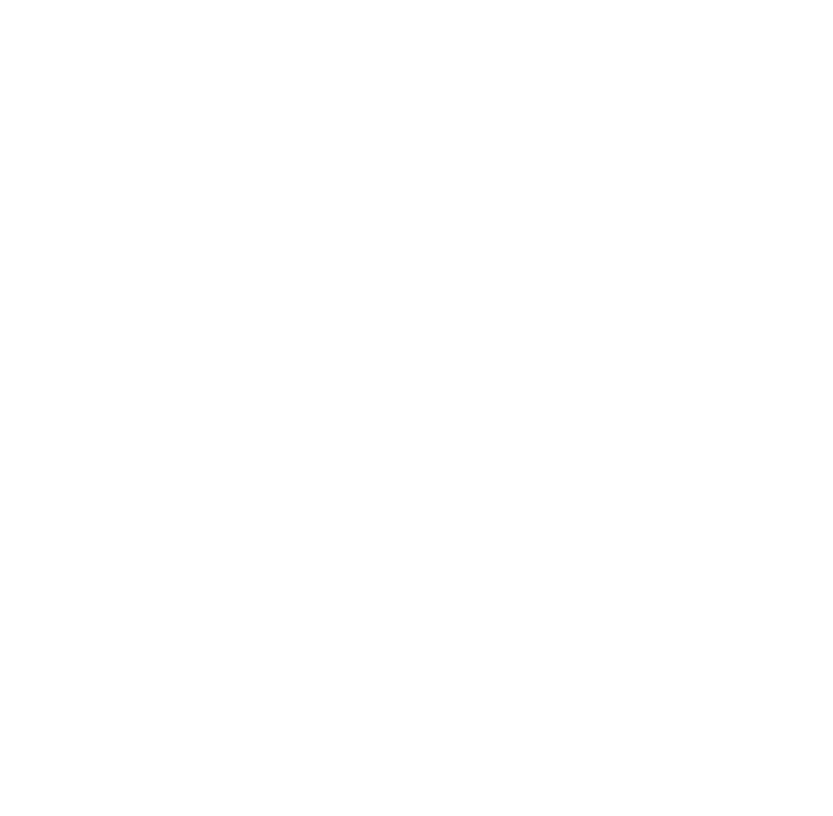
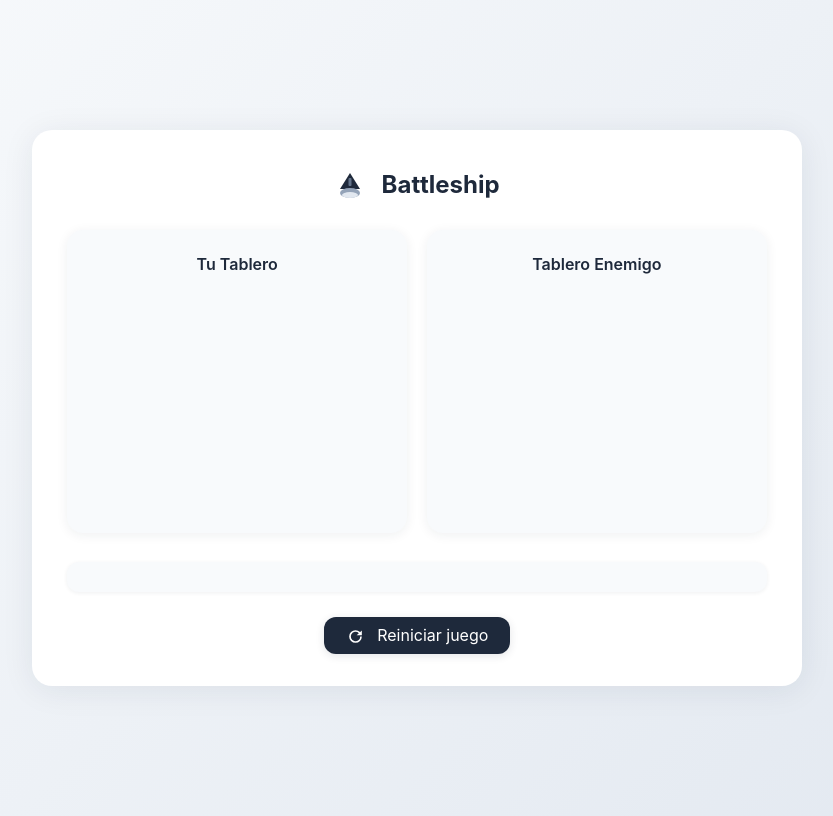
Before and after one commit to manulzvz/battleship, a website built with webpack: page public/index.html in a window 1280 px wide. Shown: the whole page, without its empty margins (223-1056 px from the left). Built offline with nearby package versions, Linux system fonts and the light colour scheme.

Commit message:
feat: Modify visual design: structure, colors and SVGs

```diff
--- a/public/index.html
+++ b/public/index.html
@@ -1,12 +1,71 @@
 <!DOCTYPE html>
 <html lang="en">
-<head>
-    <meta charset="UTF-8">
-    <meta name="viewport" content="width=device-width, initial-scale=1.0">
-    <title>Battleship</title>
-</head>
-<body>
-    <div id="app"></div>
+  <head>
+    <meta charset="UTF-8" />
+    <meta name="viewport" content="width=device-width, initial-scale=1.0" />
+    <title>Battleship - Simple Game</title>
+    <link
+      href="https://fonts.googleapis.com/css?family=Poppins:400,600&display=swap"
+      rel="stylesheet"
+    />
+  </head>
+  <body>
+    <div class="main-container">
+      <header>
+        <h1>
+          <svg
+            xmlns="http://www.w3.org/2000/svg"
+            class="ship-icon"
+            viewBox="0 0 32 32"
+            fill="none"
+            width="32"
+            height="32"
+          >
+            <g>
+              <path d="M16 3 L26 19 H6 Z" fill="#1e293b" />
+              <rect x="14.5" y="8" width="3" height="8" rx="1" fill="#64748b" />
+              <ellipse cx="16" cy="23" rx="10" ry="5" fill="#94a3b8" />
+              <ellipse cx="16" cy="25" rx="8" ry="3" fill="#e2e8f0" />
+            </g>
+          </svg>
+          Battleship
+        </h1>
+      </header>
+
+      <section class="boards-section">
+        <div class="board-card">
+          <h2>Tu Tablero</h2>
+
+          <div id="player-board" class="board"></div>
+        </div>
+
+        <div class="board-card">
+          <h2>Tablero Enemigo</h2>
+
+          <div id="computer-board" class="board"></div>
+        </div>
+      </section>
+
+      <div class="info-panel" id="game-messages"></div>
+
+      <button id="restart-btn">
+        <svg
+          class="restart-icon"
+          xmlns="http://www.w3.org/2000/svg"
+          width="19"
+          height="19"
+          fill="none"
+          viewBox="0 0 24 24"
+        >
+          <path
+            d="M17.65 6.35A7.95 7.95 0 0 0 12 4a8 8 0 1 0 8 8h-2a6 6 0 1 1-1.76-4.24l-2.79 2.79H20V4.41l-2.35 2.34z"
+            fill="#fff"
+          />
+        </svg>
+        Reiniciar juego
+      </button>
+    </div>
+
     <script src="/main.js"></script>
-</body>
+  </body>
 </html>
--- a/src/style.css
+++ b/src/style.css
@@ -0,0 +1,169 @@
+/* Ajustes para que la interfaz de Battleship quepa en pantallas estándar sin scroll vertical excesivo,
+   manteniendo espacios en blanco y estética limpia */
+
+body {
+  font-family: -apple-system, BlinkMacSystemFont, "Segoe UI", Roboto, sans-serif;
+  background: linear-gradient(135deg, #f8fafc 0%, #e2e8f0 100%);
+  min-height: 100vh;
+  display: flex;
+  align-items: center;
+  justify-content: center;
+  color: #1e293b;
+  /* Elimina padding extra */
+  padding: 0;
+}
+
+.main-container {
+  width: 100%;
+  max-width: 700px;
+  background: #fff;
+  border-radius: 1.25rem;
+  box-shadow: 0 4px 32px rgba(30, 41, 59, 0.08);
+  padding: 1.5rem 2.2rem 2rem 2.2rem; /* Aumenta el padding horizontal */
+  margin: 0;
+  display: flex;
+  flex-direction: column;
+  gap: 1.2rem;
+}
+
+header h1 {
+  font-size: 1.5rem;
+  font-weight: bold;
+  color: #1e293b;
+  text-align: center;
+  margin-bottom: 0.5rem;
+}
+
+.ship-icon {
+display: inline-block;
+vertical-align: middle;
+margin-right: 0.6rem;
+}
+
+.boards-section {
+  display: flex;
+  gap: 1.2rem;
+  justify-content: center;
+}
+
+.board-card {
+  background: #f8fafc;
+  border-radius: 1rem;
+  box-shadow: 0 2px 12px rgba(30, 41, 59, 0.07);
+  padding: 0.7rem 0.5rem 1rem 0.5rem;
+  min-width: 0;
+  flex: 1 1 0;
+  display: flex;
+  flex-direction: column;
+  align-items: center;
+}
+
+.board-card h2 {
+  color: #1e293b;
+  margin-bottom: 0.6rem;
+  font-size: 1em;
+  font-weight: 600;
+}
+
+.board {
+  display: grid;
+  grid-template-columns: repeat(10, 22px); /* Reduce tamaño de celda */
+  grid-template-rows: repeat(10, 22px);
+  gap: 1px;
+  margin-top: 4px;
+}
+
+.cell {
+  width: 22px;
+  height: 22px;
+  background: #e2e8f0;
+  border: 1px solid #cbd5e1;
+  border-radius: 0.4rem;
+  cursor: pointer;
+  transition: background 0.2s, box-shadow 0.2s;
+  display: flex;
+  align-items: center;
+  justify-content: center;
+  font-size: 14px;
+  color: #1e293b;
+}
+
+.cell.player {
+  background: #cbd5e1;
+}
+.cell.hit {
+  background: #ff7e7e;
+  color: #fff;
+}
+.cell.miss {
+  background: #94a3b8;
+  opacity: 0.7;
+}
+.cell.ship {
+  background: #1e293b;
+  color: #fff;
+}
+
+.info-panel {
+  margin: 10px 0 6px 0;
+  padding: 6px;
+  background: #f8fafc;
+  border-radius: 0.75rem;
+  color: #1e293b;
+  font-weight: 500;
+  text-align: center;
+  min-height: 18px;
+  box-shadow: 0 1px 4px rgba(30, 41, 59, 0.07);
+  font-size: 0.95em;
+}
+
+#restart-btn {
+  background: #1e293b;
+  color: #fff;
+  border: none;
+  border-radius: 0.75rem;
+  padding: 8px 22px;
+  font-size: 1em;
+  cursor: pointer;
+  box-shadow: 0 2px 8px rgba(30, 41, 59, 0.12);
+  transition: background 0.2s;
+  font-family: inherit;
+  margin: 0 auto;
+  display: block;
+}
+#restart-btn:hover {
+  background: #334155;
+}
+
+.restart-icon {
+vertical-align: middle;
+margin-right: 0.5em;
+display: inline-block;
+}
+
+/* Responsive: En pantallas chicas apila los tableros y reduce el tamaño aún más */
+@media (max-width: 600px) {
+  .main-container {
+    max-width: 98vw;
+    padding: 0.7rem 0.5rem 1.2rem 0.5rem;
+  }
+  .boards-section {
+    flex-direction: column;
+    gap: 0.7rem;
+    align-items: center;
+  }
+  .board {
+    grid-template-columns: repeat(10, 15px);
+    grid-template-rows: repeat(10, 15px);
+  }
+  .cell {
+    width: 15px;
+    height: 15px;
+    font-size: 11px;
+  }
+  .board-card {
+    min-width: 0;
+    width: 100%;
+    padding: 0.5rem 0.2rem 0.6rem 0.2rem;
+  }
+}
```
